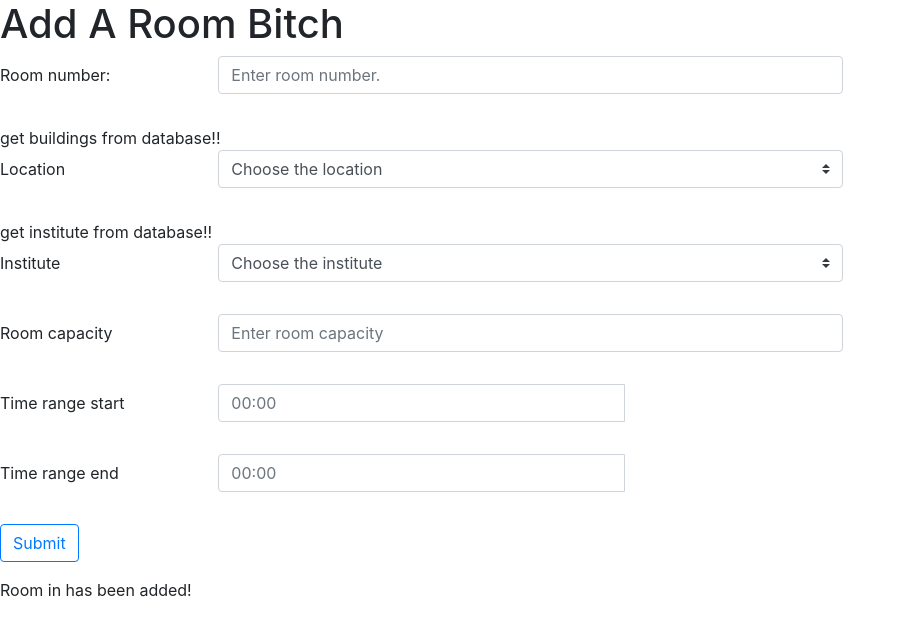
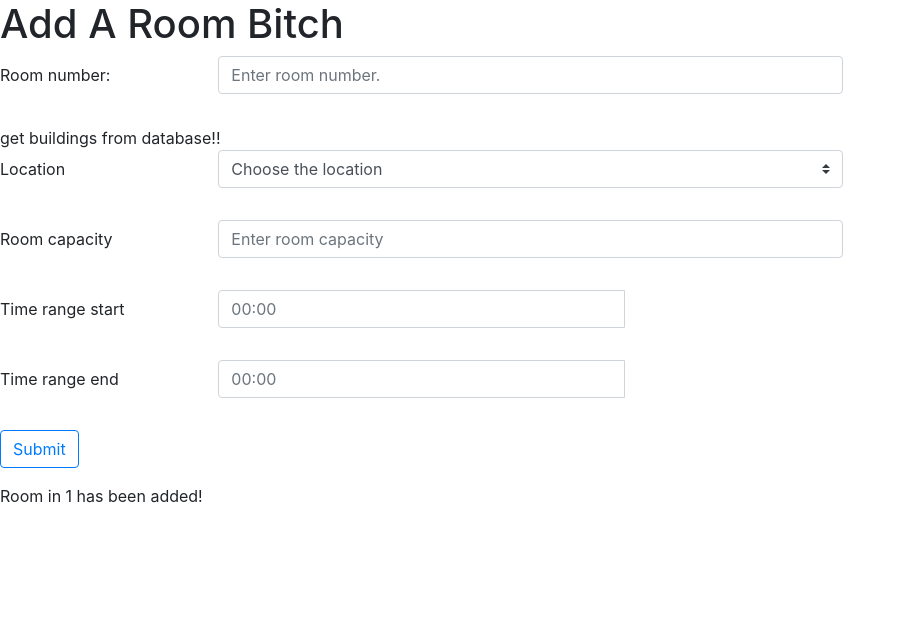
Before and after one commit to ItsyPetkov/Room-Booking-Website, a PHP site: page /addroom.php in a window 1280 px wide. Shown: the part 56-692 px from the top of the page, without its empty margins (0-906 px from the left). Run offline with PHP 8.4, Linux system fonts and the light colour scheme; the visitor is signed in with stand-in values (Sample User, id 1); data that the repository does not hold is empty.

```diff
--- a/addroom.php
+++ b/addroom.php
@@ -9,7 +9,9 @@
     <link rel="stylesheet" type="text/css" href="css/bootstrap-clockpicker.min.css">
     <!-- Custom CSS -->
     <link href="css/style.css" rel="stylesheet">
-    <?php include("includes/header.php"); ?>
+    <?php
+    session_start();
+    include("includes/header.php");?>
     <h1>Add A Room Bitch </h1>
 <body>
 <div>
@@ -40,21 +42,7 @@
             </div>
         </div>
 
-        get institute from database!!
-        <div class="form-group row">
-            <label for="institute" class="col-sm-2 col-form-label">Institute</label>
-            <div class="col-md-6 mb-3">
-                <select class="custom-select" id="institute" name="institute" required>
-                    <option value="">Choose the institute</option>
-                    <option value="building1" <?php if($location == "building1") echo 'selected="selected"'; ?>>buildingOne</option>
-                    <option value="building2" <?php if($location == "building2") echo 'selected="selected"'; ?>>buildingTwo</option>
-                    <option value="building3" <?php if($location == "building3") echo 'selected="selected"'; ?>>buildingThree</option>
-                </select>
-                <div class="invalid-feedback">
-                    Please, choose a location!
-                </div>
-            </div>
-        </div>
+
 
         <div class="form-group row">
             <label for="capacity" class="col-sm-2 col-form-label">Room capacity</label>
@@ -95,7 +83,7 @@
     //info for adding to db
     $rnumber = isset($_POST["num"])? $_POST["num"]: "";
     $building = isset($_POST["location"])? $_POST["location"]: "";
-        $institue = isset($_POST["institute"])? $_POST["institute"]: "";
+    $institue = $_SESSION['inst'];
     $capacity = isset($_POST["capacity"])? $_POST["capacity"]: "";
     $hfrom = isset($_POST["timestart"])? $_POST["timestart"]: "";
     $hto = isset($_POST["timeend"])? $_POST["timeend"]: "";
```
Lines whose indentation alone changed are shown as unchanged.
